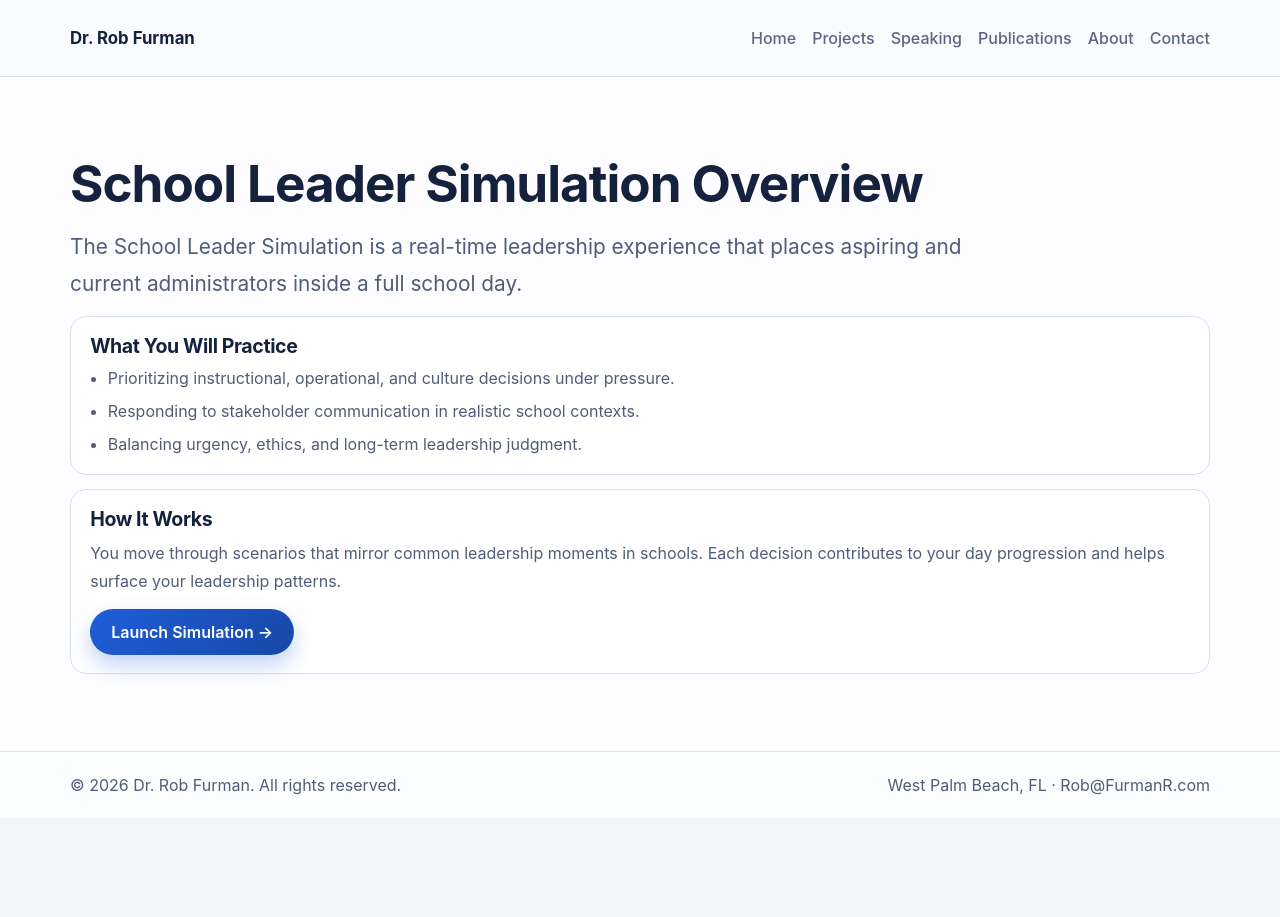
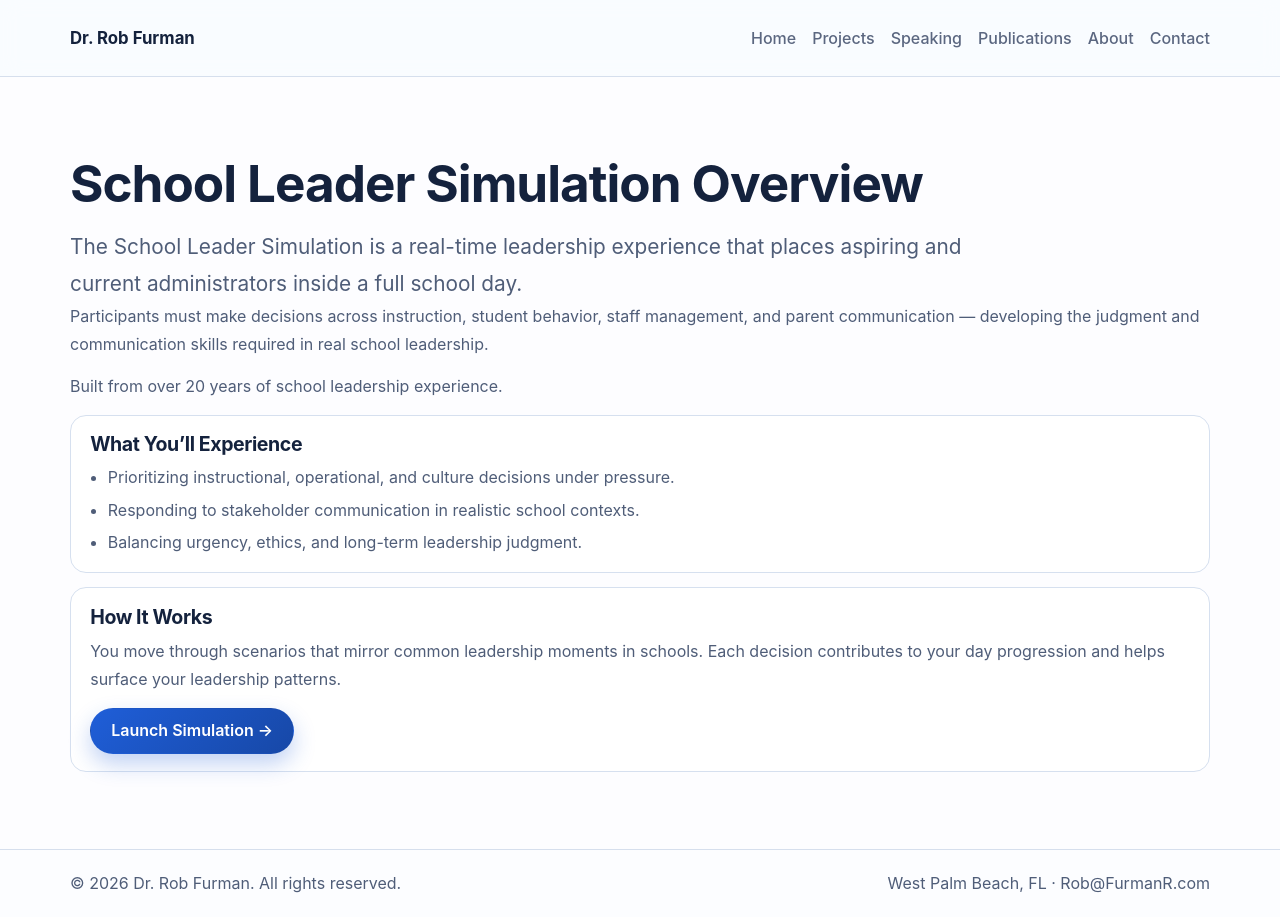
Before and after one commit to DrRobF/rob-furman-portfolio, a Next.js app: page /simulation-overview in a window 1280 px wide. Before the commit the page ends 818 px from the top, so only its background shows below. Built offline with nearby package versions, Linux system fonts and the light colour scheme.

Commit message:
Fix simulation overview copy and publication cover mappings

```diff
--- a/app/simulation-overview/page.js
+++ b/app/simulation-overview/page.js
@@ -9,9 +9,15 @@ export default function SimulationOverviewPage() {
           The School Leader Simulation is a real-time leadership experience that places aspiring and
           current administrators inside a full school day.
         </p>
+        <p>
+          Participants must make decisions across instruction, student behavior, staff management,
+          and parent communication — developing the judgment and communication skills required in
+          real school leadership.
+        </p>
+        <p className="top-space-sm">Built from over 20 years of school leadership experience.</p>
 
         <div className="card top-space-sm">
-          <h2>What You Will Practice</h2>
+          <h2>What You’ll Experience</h2>
           <ul className="clean-list top-space-sm">
             <li>Prioritizing instructional, operational, and culture decisions under pressure.</li>
             <li>Responding to stakeholder communication in realistic school contexts.</li>
```
Also changed, not shown: app/publications/page.js (+4 -4 lines).
